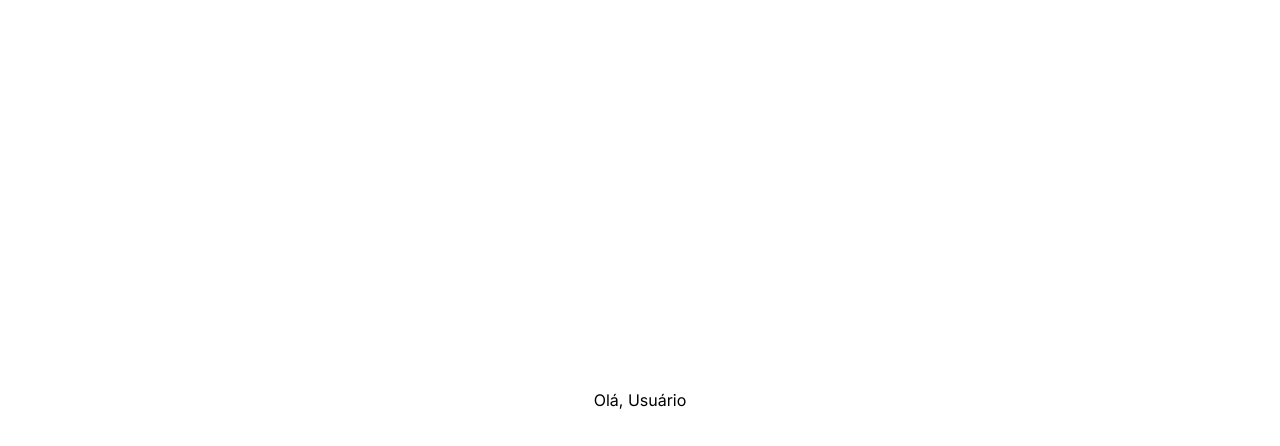
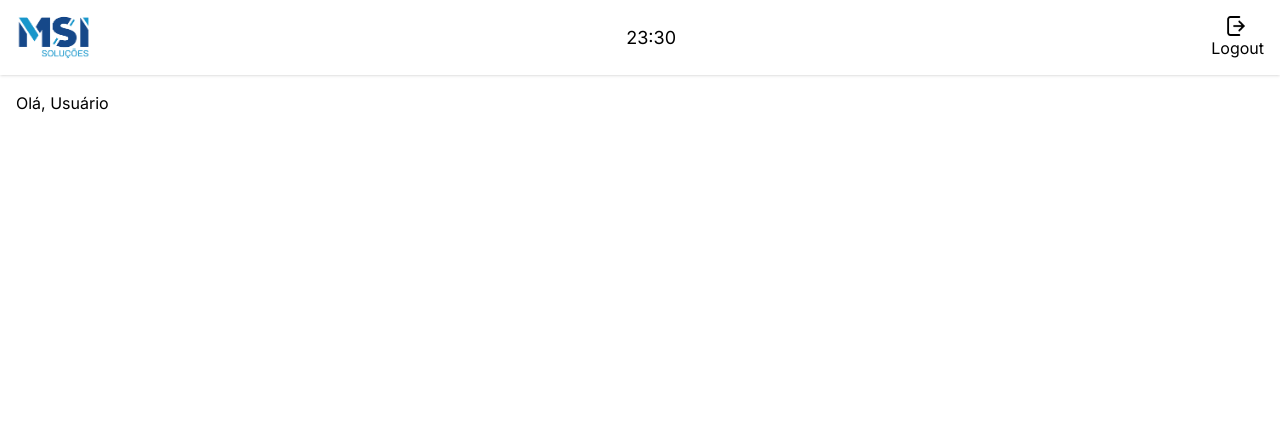
Before and after one commit to DeJunior007/MSI-HACKATHON-FATEC-2023, a Next.js app: page /dash in a window 1280 px wide. Shown: the top 446 px of the page. Built offline with nearby package versions, Linux system fonts and the light colour scheme.

Commit message:
Feat: Adição de Navbar com componente relogio e logout

```diff
--- a/app/dash/page.tsx
+++ b/app/dash/page.tsx
@@ -1,14 +1,51 @@
 "use client";
 
 import DashHead from "./head";
+import Image from "next/image";
+import logo from "../assets/imgs/msi-logo.png";
+import logout from "../assets/imgs/logout.png";
+import { useRouter } from "next/navigation";
+import { Relogio } from "../components/relogio";
+import {} from "react-icons";
 export default function Dash() {
-  const userName = localStorage.getItem("UserName") || "Usuário";
+  const userName = sessionStorage.getItem("UserName") || "Usuário";
+  const router = useRouter();
+  const handleLogout = (event: any) => {
+    if (sessionStorage.getItem("UserName")) {
+      sessionStorage.removeItem("UserName");
+    }
+    router.push("/");
+  };
 
   return (
     <>
       <DashHead />
-      <main className="flex min-h-screen sm:items-center lt:items-start justify-center">
-        {`Olá, ${userName}`}
+      <main className="flex flex-col min-h-screen ">
+        <nav className="flex justify-start items-center px-4 shadow">
+          <Image src={logo} alt="logo da MSI" width={75} />
+          <article className="w-full flex justify-end items-center h-full">
+            <div className="w-full flex justify-center items-center">
+              <Relogio />
+            </div>
+            <table>
+              <tr>
+                <button
+                  className="flex flex-col items-center justify-center"
+                  onClick={handleLogout}
+                >
+                  <Image
+                    src={logout}
+                    width={20}
+                    alt={"Icone de logout do sistema"}
+                    className="mr-1"
+                  />
+                  Logout
+                </button>
+              </tr>
+            </table>
+          </article>
+        </nav>
+        <section className="p-4"> {`Olá, ${userName}`}</section>
       </main>
     </>
   );
```
Also changed, not shown: app/assets/imgs/logout.png (added).
